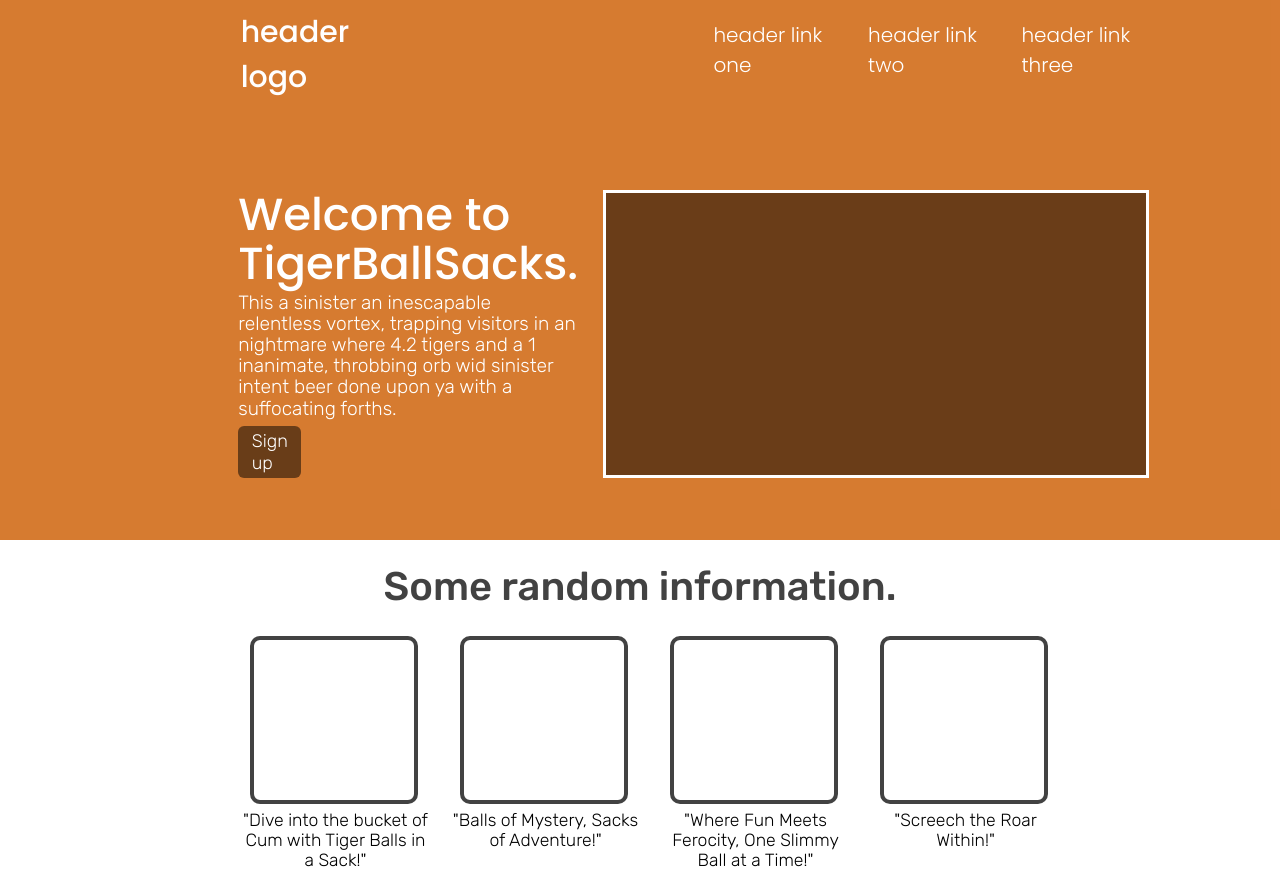
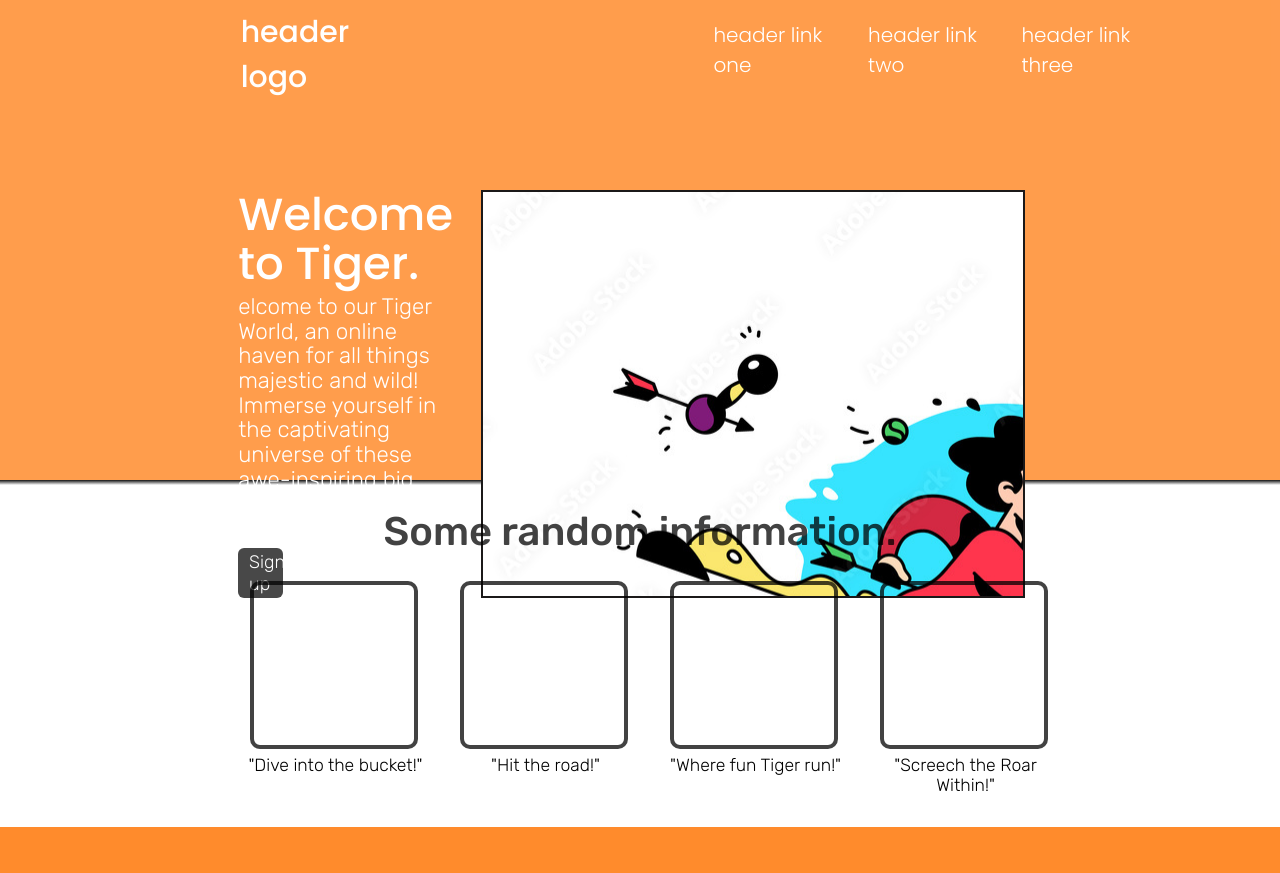
Before and after one commit to ISto-pp-edSmiling/First-Web-Project, a plain HTML site: page index.html in a window 1280 px wide. Shown: the top 873 px of the page. Drawn offline with Linux system fonts and the light colour scheme.

Commit message:
better text :)

```diff
--- a/index.html
+++ b/index.html
@@ -3,7 +3,7 @@
 <head>
     <meta charset="UTF-8">
     <meta name="viewport" content="width=device-width, initial-scale=1.0">
-    <title>XXX TigerBallsacks</title>
+    <title>Tiger</title>
 
     <link rel="stylesheet" href="style.css">
     <style>
@@ -36,15 +36,13 @@
             <div class="parent_welcome">
                 <div class="parent_header">
                     <div id="header_wm1">
-                        <h3>Welcome to TigerBallSacks.</h3>
+                        <h3>Welcome to Tiger.</h3>
                     </div>
 
                     <div id="para_wm1">
                          <p>
-                             This a sinister an
-                             inescapable relentless vortex,
-                             trapping visitors in an nightmare where 4.2 tigers and a 1
-                             inanimate, throbbing orb wid sinister intent beer done upon ya with a suffocating forths.
+                            elcome to our Tiger World, an online haven for all things majestic and wild! Immerse yourself in the captivating
+                            universe of these awe-inspiring big cats through our Tiger Website.
                          </p>
                     </div>
 
@@ -59,6 +57,9 @@
         </div>
 
         </div>
+        <div id="gradient">
+
+        </div>
     </div>
     <div id="info">
         <p>Some random information.</p>
@@ -67,15 +68,15 @@
     <div class="boxes">
             <div class="box1">
                 <div id="Box"></div>
-                <div id="Infobox"><p>"Dive into the bucket of Cum with Tiger Balls in a Sack!"</p></div>
+                <div id="Infobox"><p>"Dive into the bucket!"</p></div>
             </div>
             <div class="box1">
                 <div id="Box"></div>
-                <div id="Infobox"><p>"Balls of Mystery, Sacks of Adventure!"</p></div>
+                <div id="Infobox"><p>"Hit the road!"</p></div>
             </div>
             <div class="box1">
                 <div id="Box"></div>
-                <div id="Infobox"><p>"Where Fun Meets Ferocity, One  Slimmy Ball at a Time!"</p></div>
+                <div id="Infobox"><p>"Where fun Tiger run!"</p></div>
             </div>
             <div class="box1">
                 <div id="Box"></div>
@@ -85,10 +86,10 @@
 
          <div class="quote-testimonial">
             <div id="quote">
-                <p><i>Tigerballsacks.com is the epitome of a terrible website. The layout is confusing, the images are blurry, and the content is incohernt. The products they offer are poorly made and lack any sort of quality. It's clear that zero effort was put into creating this website as it lacks any sort of professionalism. The customer service is litteraly nonexistent, and their return policy is practically a joke invented by the Nazi's to troll ball sackers, like my self.</i></p>
+                <p><i>Tigerballsacks.com is the epitome of a terrible website. The layout is confusing, the images are blurry, and the content is incohernt. The products they offer are poorly made and lack any sort of quality. It's clear that zero effort was put into creating this website as it lacks any sort of professionalism. The customer service is litteraly nonexistent. and their return policy is practically a joke.</i></p>
             </div>
             <div id="person">
-                -CEO. Hubert Ballsacks
+                -CEO. Hubert Pennyfillings
             </div>
          </div>
          <div class="calltoaction">
--- a/style.css
+++ b/style.css
@@ -11,9 +11,15 @@
 }
 
 .landpage {
-    background-color: #d47222ee;
+    background-color: rgba(255, 150, 64, 0.933);
     color: white;
-    height: 540px;
+    height: 480px;
+}
+
+#gradient {
+    width: 100%;
+    height: 5px;
+    background-image: linear-gradient(#000000ee, white);
 }
 
 .start_menu {
@@ -70,29 +76,31 @@
 
 #para_wm1 {
     line-height: 110%;
-    margin: 1% 0% 1% 0%;
-    font-size: 120%;
+    margin: 3% 0% 1% 0%;
+    font-size: 140%;
     border: var(--border);
     font-family: Rubik;
     font-weight: 300;
 }
 
 #signup {
+    cursor: pointer;
     font-size: 113%;
     font-family: Rubik;
     font-weight: 300;
-    margin: 2% 0 0 0;
-    padding: 1.3% 4% ;
+    margin: 3% 0 0 0;
+    padding: 1.4% 5% ;
     border-radius: 6px;
-    background-color: rgba(0, 0, 0, 0.507);
+    background-color: rgba(0, 0, 0, 0.719);
     width: 10.4%;
 }
 
 #welcome_msg2 {
-    border: solid;
+    background-image: url(./1000_F_213603553_bBgpKjWLXP9BYSrUUIIxF7oJdUnNZRI1.jpg);
+    border: solid 2px rgb(27, 25, 25);
     padding: 100px 270px;
     margin: 0 50px 0 25px;
-    background-color: rgba(0, 0, 0, 0.5);
+
 }
 
 #info {
@@ -141,7 +149,7 @@
     flex-wrap: wrap;
     display: flex;
     justify-content: center;
-    background: rgba(241, 157, 88, 0.829);
+    background: rgba(255, 115, 0, 0.829);
     height: 450px;
     margin-top: 2.5%;
 }
@@ -169,7 +177,8 @@
     background:rgba(0, 0, 0, 0.89);
     margin: 80px 500px 0;
     border-radius: 10px;
-    padding: 5px 0
+    padding: 5px 0;
+    box-shadow: 7px 7px 2px rgba(117, 111, 111, 0.616);
 }
 
 #action {
```
